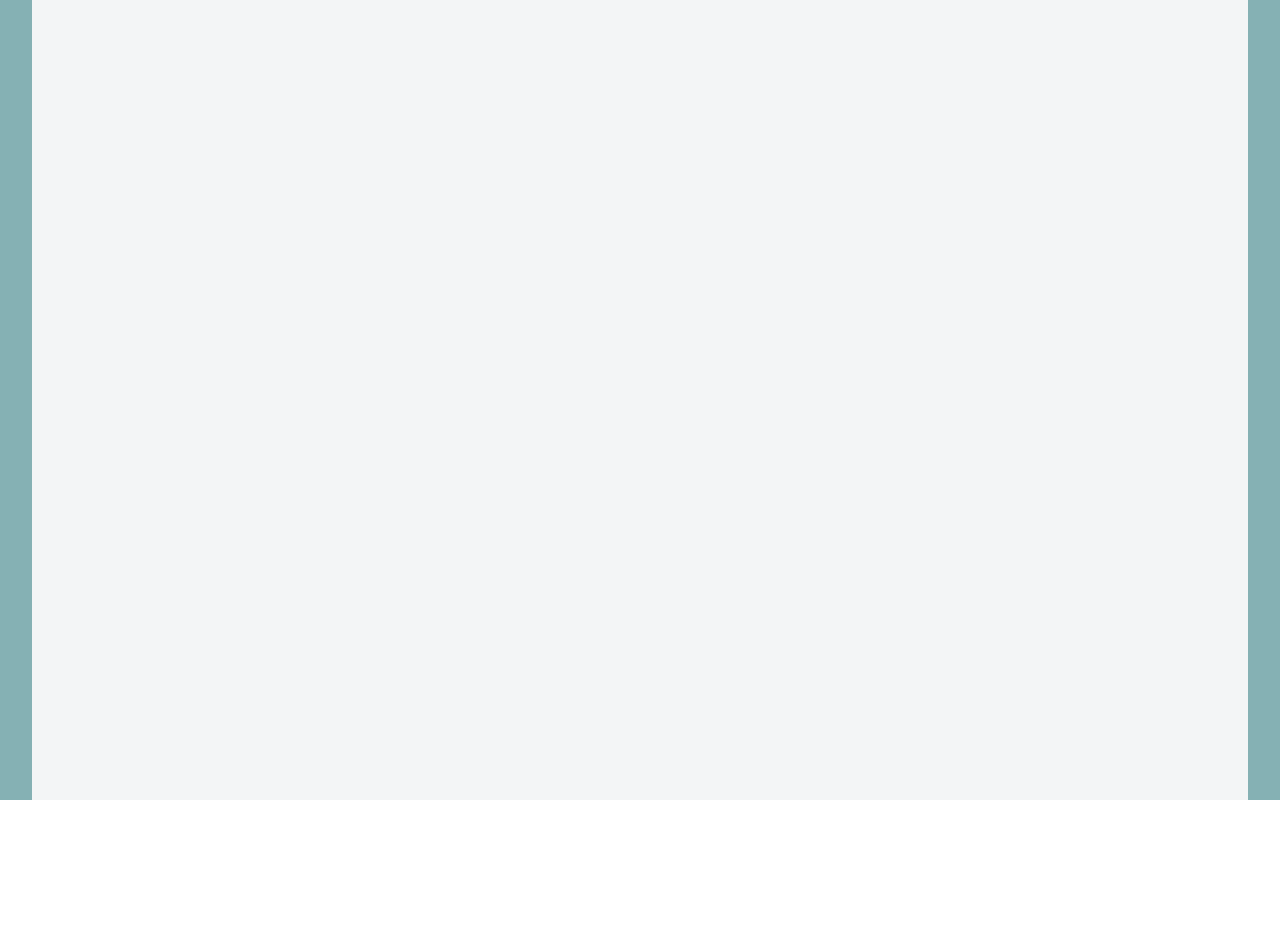
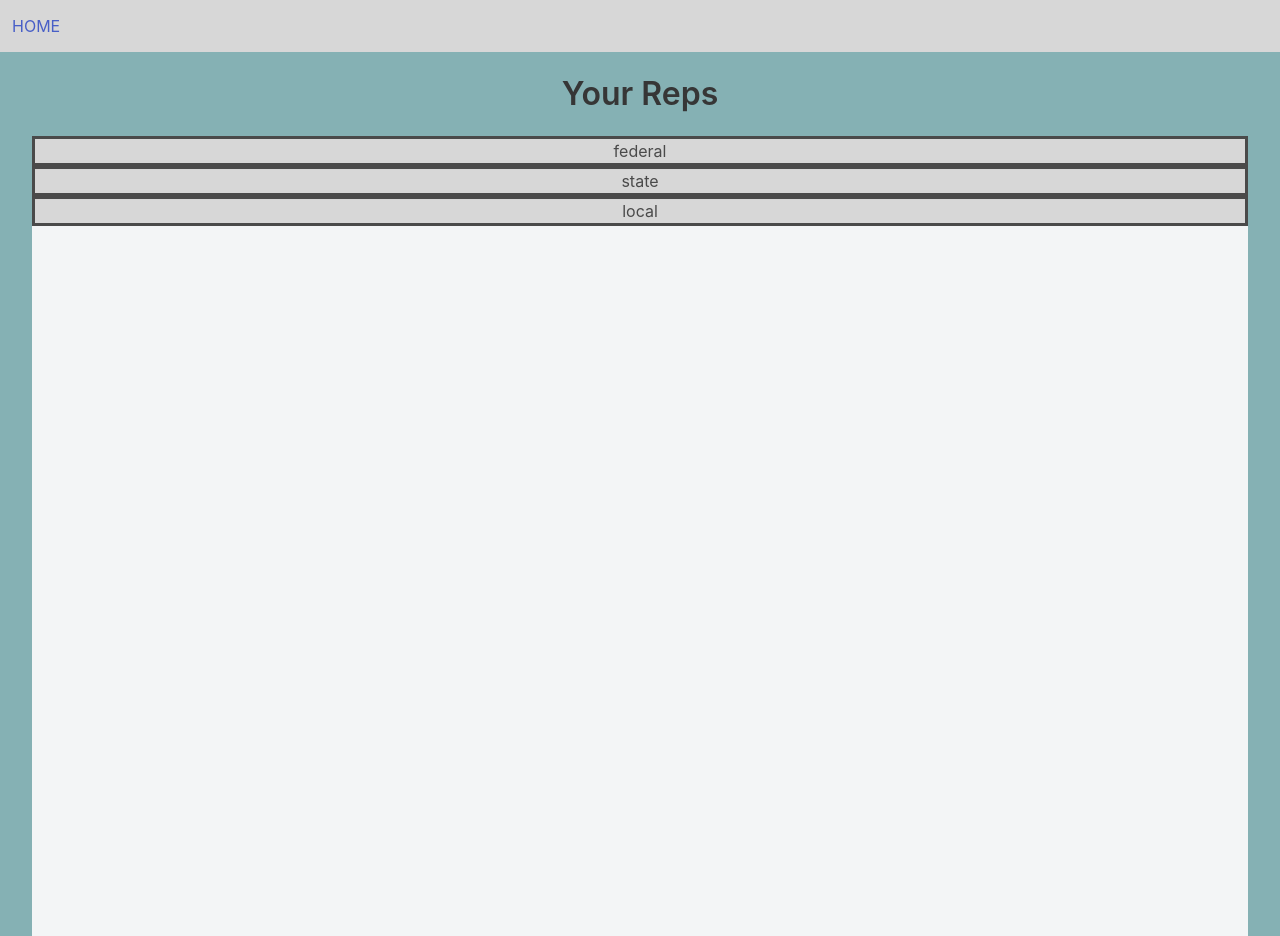
Before and after one commit to BrandonDHaskell/know-your-government, a plain HTML site: page org-tree.html in a window 1280 px wide. Before the commit the page ends 800 px from the top, so only its background shows below. Drawn offline with nearby package versions, Linux system fonts and the light colour scheme.

Commit message:
adding nav bar with home link and hero title

```diff
--- a/assets/css/style.css
+++ b/assets/css/style.css
@@ -1,4 +1,7 @@
 /* main style sheet */
+
+
+
 
 /* Rep Org Tree Styling Below */
 #org-tree-page {
@@ -9,3 +12,23 @@
     height: 100vh;
     background-color: #f3f5f6;
 }
+
+.navbar {
+    background-color: #d7d7d7;
+}
+
+.federal {
+    background-color: #d7d7d7;
+    border-style: solid;
+}
+
+.state {
+    background-color: #d7d7d7;
+    border-style: solid;
+}
+
+.local {
+    background-color: #d7d7d7;
+    border-style: solid;
+
+}
--- a/org-tree.html
+++ b/org-tree.html
@@ -8,10 +8,41 @@
     <link rel="stylesheet" href="./assets/css/style.css">
   </head>
   <body id="org-tree-page">
+    <!-- nav section with link back to landing page -->
+    <nav class="navbar" role="navigation" aria-label="main navigation">
+        <div class="navbar-brand">
+            <div class="navbar-menu">
+                <div class="navbar-start">
+                  <a href="./index.html" class="navbar-item">
+                    HOME
+                  </a>
+                </div>
+            </div>
+        </div>
+    </nav>
+    <!-- title to page -->
+    <section class="hero is-small has-text-centered">
+        <div class="hero-body">
+          <p class="title">
+            Your Reps
+          </p>
+        </div>
+      </section>
+
     <!-- has 32px gap on each side at any breakpoint -->
     <div class="container is-fluid">
         <!-- bground is white to see the area the chart will go. content should be centered on the x axis -->
         <div class="org-tree has-text-centered">
+            <div class="federal">
+                <p>federal</p>
+            </div>
+            <div class="state">
+                <p>state</p>
+            </div>
+            <div class="local">
+                <p>local</p>
+
+            </div>
 
         </div>
       </div>
```
